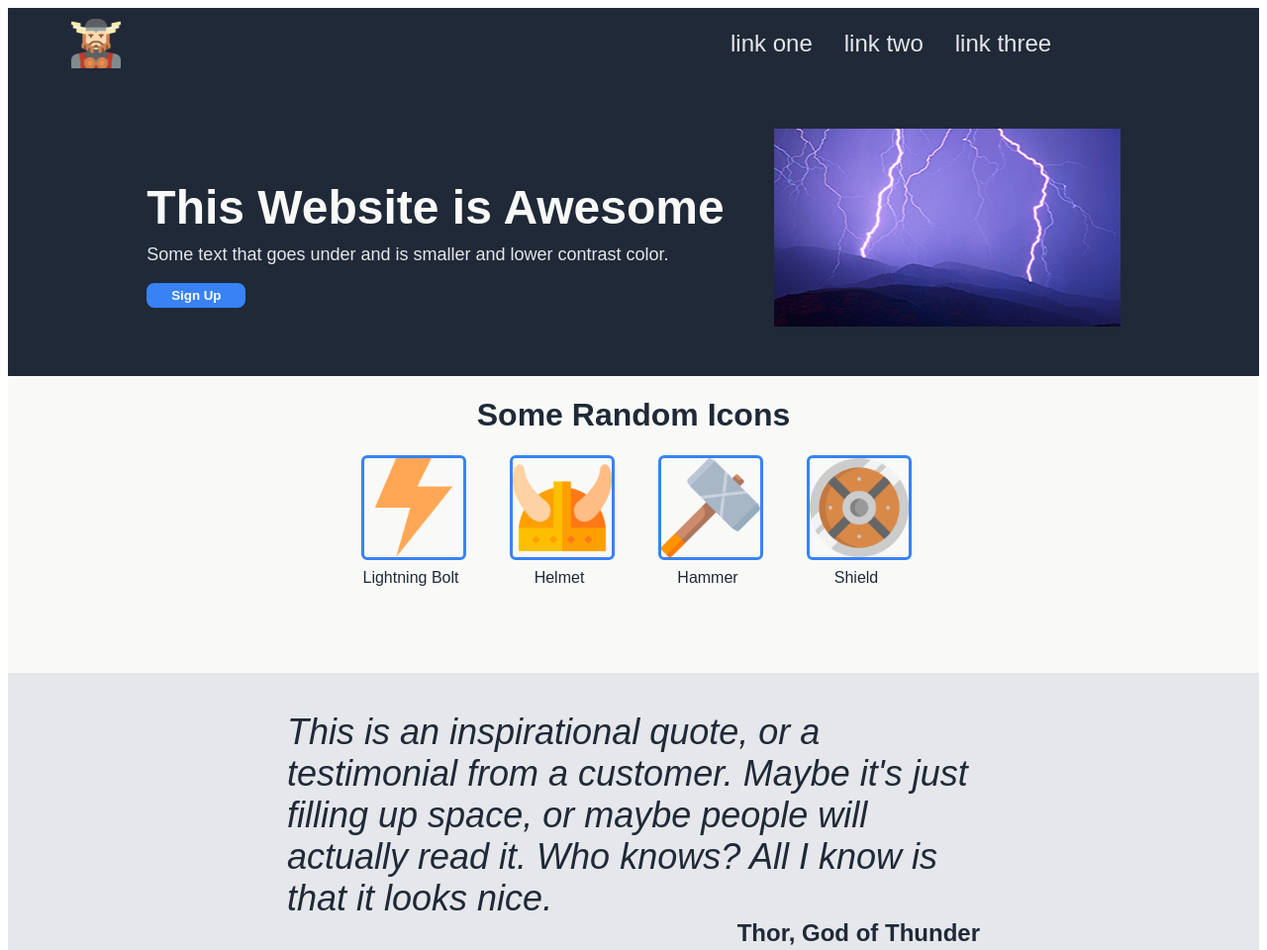
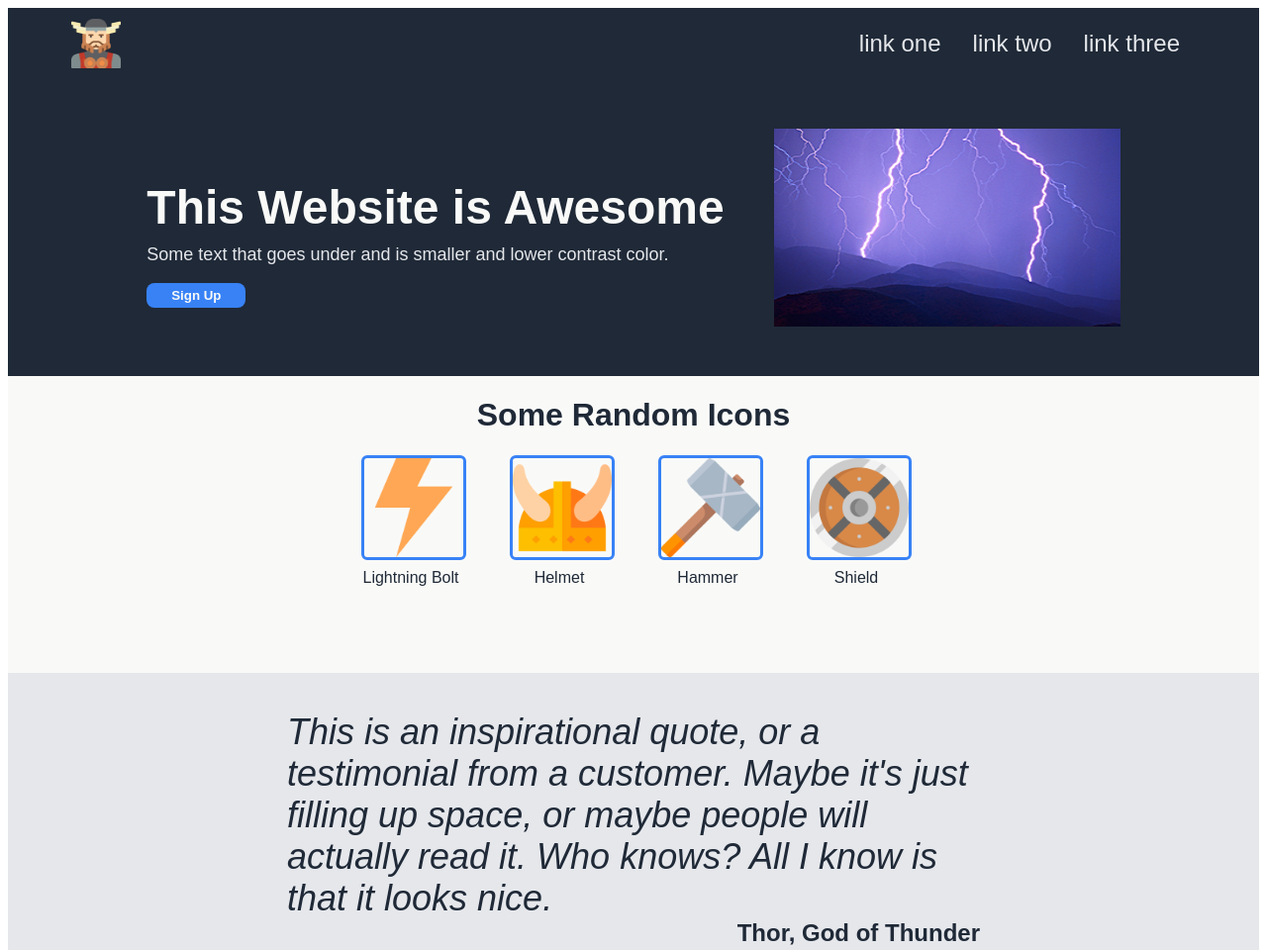
Before and after one commit to AlexCT/odin-landingpage, a plain HTML site: page index.html in a window 1280 px wide. Shown: the top 960 px of the page at 99% size. Drawn offline with Linux system fonts and the light colour scheme.

Commit message:
Update README and fix header alignment

```diff
--- a/style.css
+++ b/style.css
@@ -16,18 +16,18 @@ body {
     background-color: #1F2937;
     flex-direction: row;
     align-items: center;
+    justify-content: space-between;
 }
 
 .header img {
-    padding-left: 64px;
-    padding-right: 600px;
+    margin-left: 64px;
     height: 50px;
     width: 50px;
 }
 
 .header ul {
     list-style-type: none;
-    margin: 0;
+    margin-right: 64px;
     padding: 0;
 }
 
```
Also changed, not shown: 1 other file.
